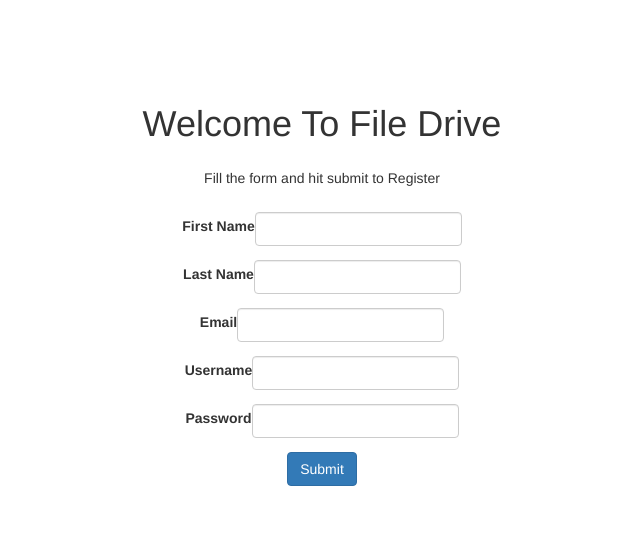
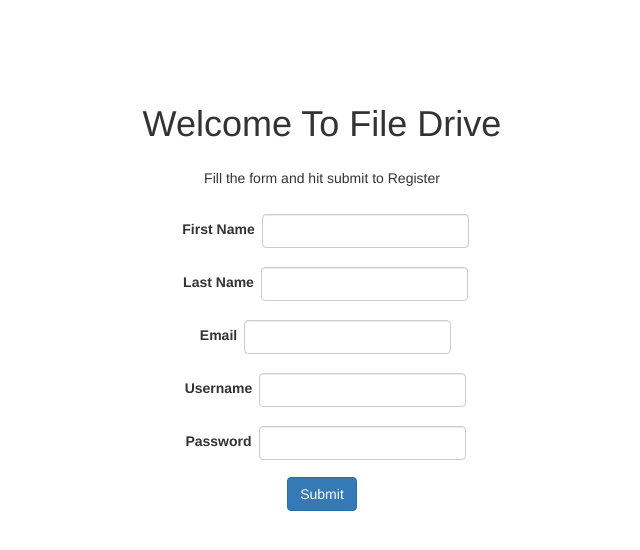
Before and after one commit to saraheldawody/filedrive, a Django app: page /register/ in a window 1280 px wide. Shown: the part 52-602 px from the top of the page, without its empty margins (291-931 px from the left). Run offline with Django 3.2, Linux system fonts and the light colour scheme; parts of the project's set-up code (start-up, migrations or seed data) failed here and were passed over; some libraries are stand-ins or nearby versions.

Commit message:
first fix

```diff
--- a/drive/templates/profile.html
+++ b/drive/templates/profile.html
@@ -37,6 +37,9 @@
   0% { transform: rotate(0deg); }
   100% { transform: rotate(360deg); }
 }
+label{
+                padding:0.5em;
+            }
         </style>
     </head>
     <body>
--- a/drive/templates/register.html
+++ b/drive/templates/register.html
@@ -17,6 +17,9 @@
                 justify-content: center;
                 padding-top: 1em;
 
+            }
+            label{
+                padding:0.5em;
             }
         </style>
     </head>
--- a/drive/templates/signin.html
+++ b/drive/templates/signin.html
@@ -16,6 +16,9 @@
                 align-items: center;
                 justify-content: center;
                 padding-top: 1em;
+            }
+            label{
+                padding:0.5em;
             }
         </style>
     </head>
--- a/drive/templates/upload.html
+++ b/drive/templates/upload.html
@@ -16,6 +16,9 @@
                 align-items: center;
                 justify-content: center;
                 padding-top: 1em;
+            }
+            label{
+                padding:0.5em;
             }
             .loader {
   border: 16px solid #f3f3f3;
--- a/filedrive/settings.py
+++ b/filedrive/settings.py
@@ -25,7 +25,7 @@ SECRET_KEY = 'fvt@r(p8w^u08op02cx2f_1^6f+3yt2g-o$9#c7rvszpo9al+a'
 # SECURITY WARNING: don't run with debug turned on in production!
 DEBUG = True
 
-ALLOWED_HOSTS = []
+ALLOWED_HOSTS = ['filedriveapp.herokuapp.com']
 
 
 # Application definition
```
